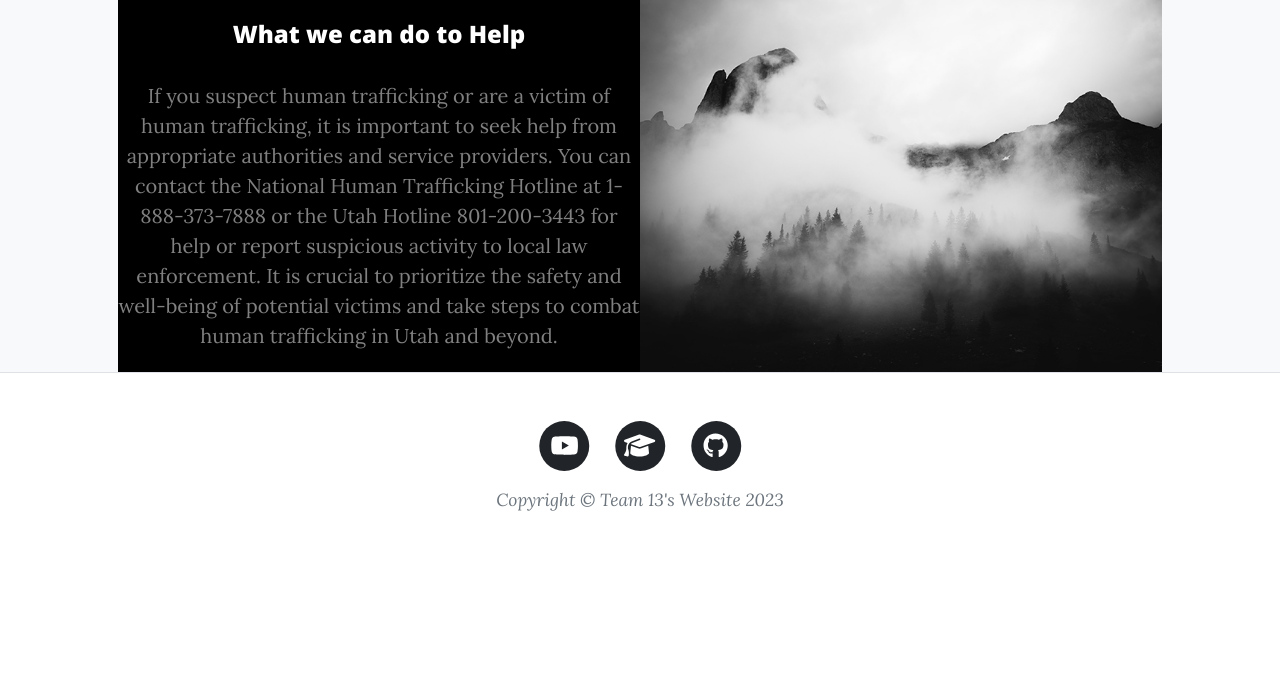
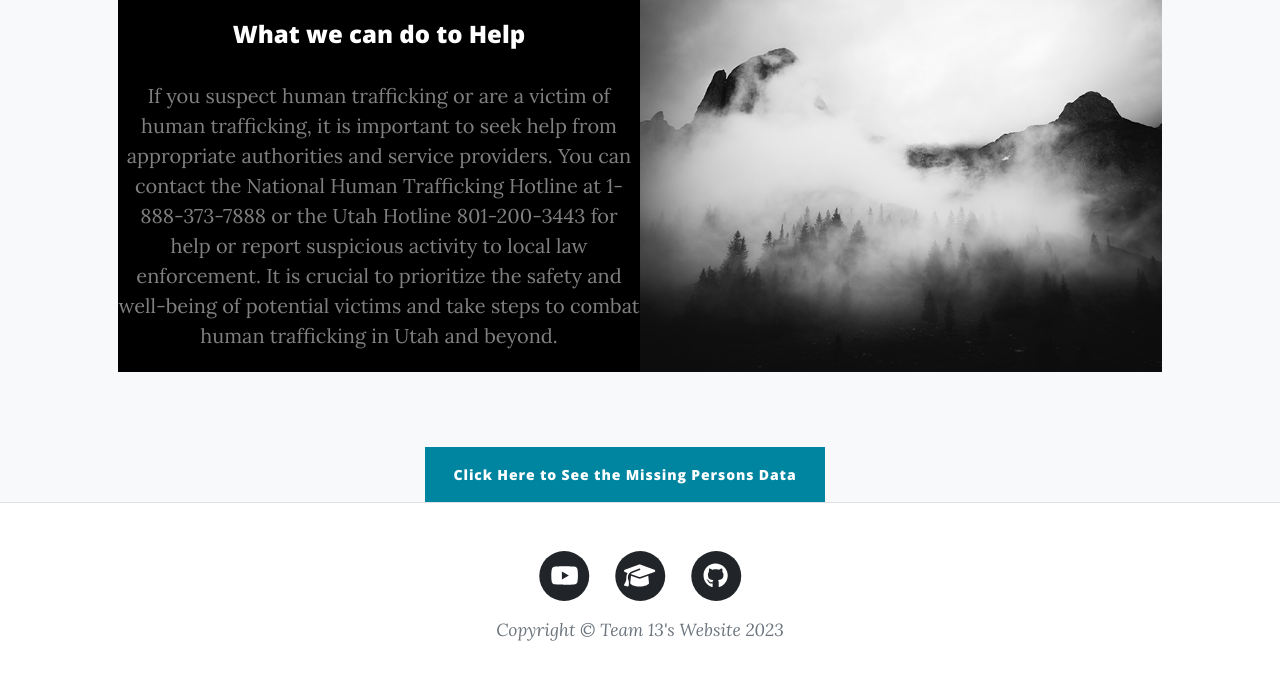
Before and after one commit to parkerwatts21/Team13MissingPersons, a Django app: template templates/personpages/index.html in a window 1280 px wide. Shown: the part 2802-3493 px from the top of the page. Before the commit the page ends 3313 px from the top, so only its background shows below. Run offline with Django 3.2, Linux system fonts and the light colour scheme; the template is opened without the code that fills it, so the values that code supplies are empty; some libraries are stand-ins or nearby versions.

Commit message:
new button

```diff
--- a/templates/personpages/index.html
+++ b/templates/personpages/index.html
@@ -73,6 +73,13 @@
                     </div>
                 </div>
             </div>
+    <!-- Button that takes you to the page with the data-->
+    <div style="padding-right: 160px; padding-left: 130px; padding-top: 75px;" class="text-center">
+    <form method="post" action="{% url 'data' %}">
+    {% csrf_token %}
+    <button class="btn btn-primary" type="submit">Click Here to See the Missing Persons Data</button>
+    </form>
+    </div>
         </section>
     </body>
 {% endblock %}
```
